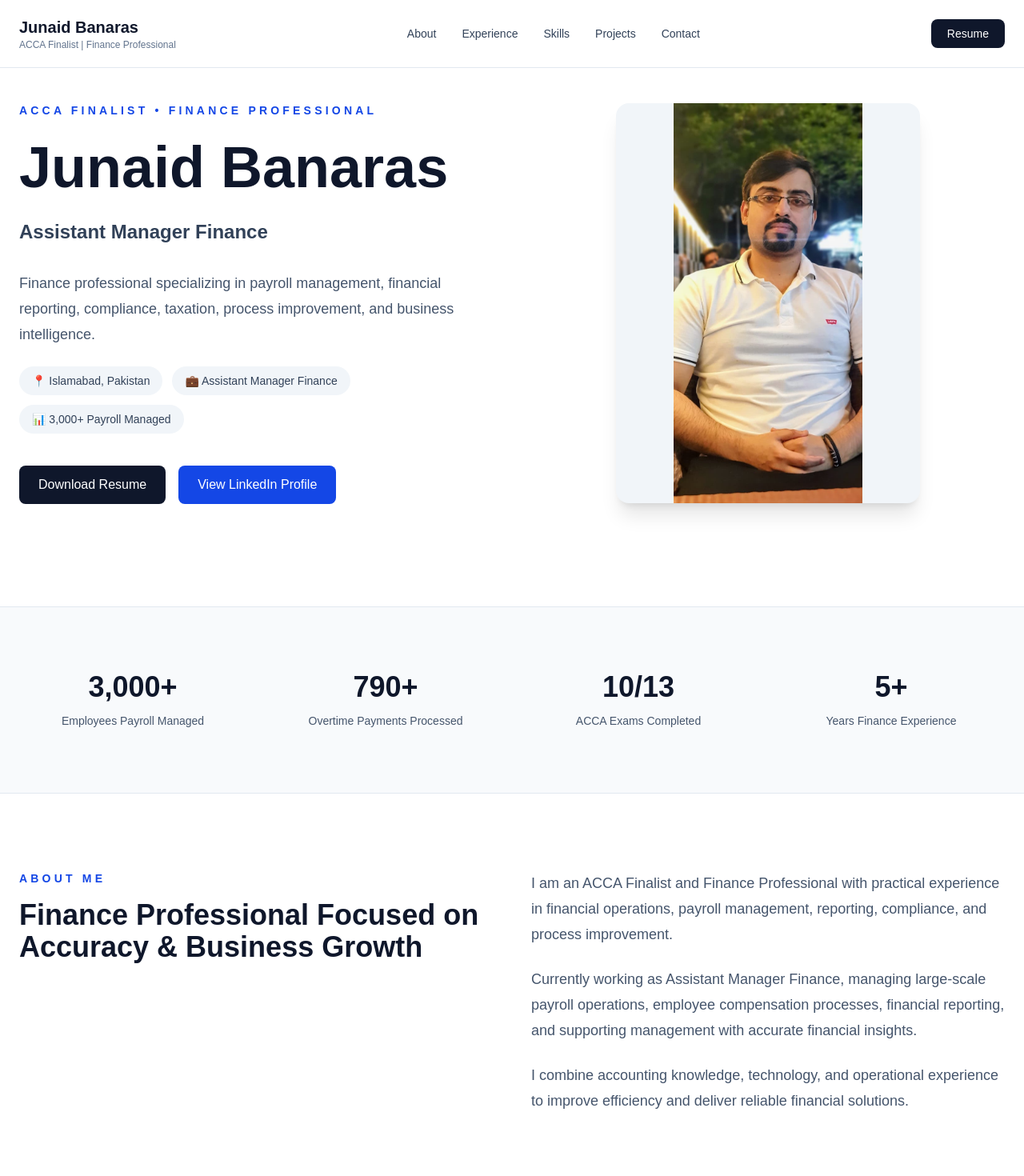
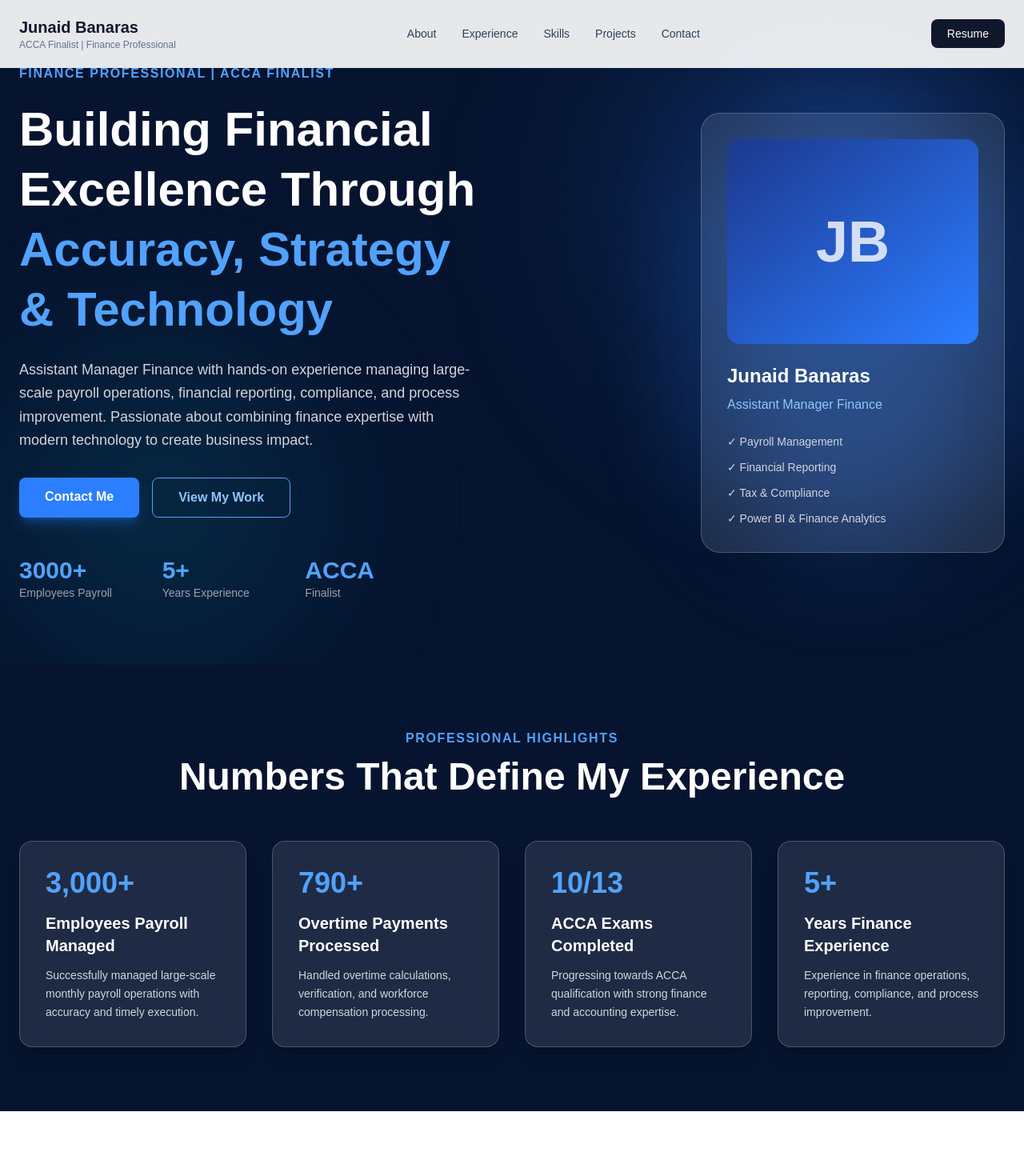
Before and after one commit to junaidraja8994-ai/acca-portfolio, a Next.js app: page / in a window 1280 px wide. Shown: the top 1470 px of the page at 80% size. Built offline with nearby package versions, Linux system fonts and the light colour scheme.

Commit message:
Update hero and statistics design

```diff
--- a/components/Hero.tsx
+++ b/components/Hero.tsx
@@ -1,96 +1,137 @@
 export default function Hero() {
     return (
-        <section className="mx-auto max-w-7xl px-6 py-32">
-            <div className="grid items-center gap-12 lg:grid-cols-2">
+        <section className="relative min-h-screen flex items-center overflow-hidden bg-[#06142f] text-white">
+            {/* Background Glow */}
+            <div className="absolute top-0 right-0 w-[500px] h-[500px] bg-blue-500/20 rounded-full blur-[120px]" />
+            <div className="absolute bottom-0 left-0 w-[400px] h-[400px] bg-cyan-400/10 rounded-full blur-[100px]" />
 
-                {/* Left Content */}
-                <div>
+            <div className="container mx-auto px-6 py-20 relative z-10">
+                <div className="grid lg:grid-cols-2 gap-12 items-center">
 
-                    <p className="mb-4 text-sm font-semibold uppercase tracking-[0.3em] text-blue-700">
-                        ACCA Finalist • Finance Professional
-                    </p>
+                    {/* Left Content */}
+                    <div>
+                        <p className="text-blue-400 font-semibold tracking-widest uppercase mb-5">
+                            Finance Professional | ACCA Finalist
+                        </p>
 
+                        <h1 className="text-4xl md:text-6xl font-bold leading-tight mb-6">
+                            Building Financial Excellence Through
+                            <span className="text-blue-400"> Accuracy, Strategy & Technology</span>
+                        </h1>
 
-                    <h1 className="text-5xl font-bold leading-tight text-slate-900 lg:text-7xl">
-                        Junaid Banaras
-                    </h1>
+                        <p className="text-gray-300 text-lg leading-relaxed mb-8 max-w-xl">
+                            Assistant Manager Finance with hands-on experience managing
+                            large-scale payroll operations, financial reporting, compliance,
+                            and process improvement. Passionate about combining finance
+                            expertise with modern technology to create business impact.
+                        </p>
 
+                        <div className="flex flex-wrap gap-4">
+                            <a
+                                href="#contact"
+                                className="px-8 py-3 rounded-lg bg-blue-500 hover:bg-blue-600 transition font-semibold shadow-lg shadow-blue-500/30"
+                            >
+                                Contact Me
+                            </a>
 
-                    <h2 className="mt-5 text-2xl font-semibold text-slate-700">
-                        Assistant Manager Finance
-                    </h2>
+                            <a
+                                href="#projects"
+                                className="px-8 py-3 rounded-lg border border-blue-400 text-blue-300 hover:bg-blue-400 hover:text-white transition font-semibold"
+                            >
+                                View My Work
+                            </a>
+                        </div>
 
+                        {/* Quick Stats */}
+                        <div className="grid grid-cols-3 gap-6 mt-12 max-w-lg">
 
-                    <p className="mt-8 max-w-xl text-lg leading-8 text-slate-600">
-                        Finance professional specializing in payroll management,
-                        financial reporting, compliance, taxation, process improvement,
-                        and business intelligence.
-                    </p>
+                            <div>
+                                <h3 className="text-3xl font-bold text-blue-400">
+                                    3000+
+                                </h3>
+                                <p className="text-gray-400 text-sm">
+                                    Employees Payroll
+                                </p>
+                            </div>
 
+                            <div>
+                                <h3 className="text-3xl font-bold text-blue-400">
+                                    5+
+                                </h3>
+                                <p className="text-gray-400 text-sm">
+                                    Years Experience
+                                </p>
+                            </div>
 
-                    {/* Professional Highlights */}
-                    <div className="mt-6 flex flex-wrap gap-3">
+                            <div>
+                                <h3 className="text-3xl font-bold text-blue-400">
+                                    ACCA
+                                </h3>
+                                <p className="text-gray-400 text-sm">
+                                    Finalist
+                                </p>
+                            </div>
 
-                        <span className="rounded-full bg-slate-100 px-4 py-2 text-sm font-medium text-slate-700">
-                            📍 Islamabad, Pakistan
-                        </span>
-
-
-                        <span className="rounded-full bg-slate-100 px-4 py-2 text-sm font-medium text-slate-700">
-                            💼 Assistant Manager Finance
-                        </span>
-
-
-                        <span className="rounded-full bg-slate-100 px-4 py-2 text-sm font-medium text-slate-700">
-                            📊 3,000+ Payroll Managed
-                        </span>
-
+                        </div>
                     </div>
 
 
-                    {/* Buttons */}
-                    <div className="mt-10 flex flex-wrap gap-4">
+                    {/* Right Profile Card */}
+                    <div className="flex justify-center lg:justify-end">
+
+                        <div className="relative">
+
+                            <div className="absolute inset-0 bg-blue-500/30 blur-3xl rounded-full" />
+
+                            <div className="relative bg-white/10 backdrop-blur-xl border border-white/20 rounded-3xl p-8 w-[320px] md:w-[380px] shadow-2xl">
+
+                                <div className="h-64 rounded-2xl bg-gradient-to-br from-blue-900 to-blue-500 flex items-center justify-center mb-6">
+
+                                    <span className="text-7xl font-bold text-white/80">
+                                        JB
+                                    </span>
+
+                                </div>
 
 
-                        <button className="rounded-lg bg-slate-900 px-6 py-3 text-white transition hover:bg-slate-700">
-                            Download Resume
-                        </button>
+                                <h2 className="text-2xl font-bold">
+                                    Junaid Banaras
+                                </h2>
+
+                                <p className="text-blue-300 mt-2">
+                                    Assistant Manager Finance
+                                </p>
 
 
-                        <a
-                            href="https://www.linkedin.com/in/junaid-banaras-4221332a0/"
-                            target="_blank"
-                            rel="noopener noreferrer"
-                            className="rounded-lg bg-blue-700 px-6 py-3 text-white transition hover:bg-blue-800"
-                        >
-                            View LinkedIn Profile
-                        </a>
+                                <div className="mt-6 space-y-3 text-sm text-gray-300">
 
+                                    <p>
+                                        ✓ Payroll Management
+                                    </p>
 
-                    </div>
+                                    <p>
+                                        ✓ Financial Reporting
+                                    </p>
 
+                                    <p>
+                                        ✓ Tax & Compliance
+                                    </p>
 
-                </div>
+                                    <p>
+                                        ✓ Power BI & Finance Analytics
+                                    </p>
 
+                                </div>
 
+                            </div>
 
-                {/* Profile Image */}
-                <div className="flex justify-center">
-
-                    <div className="h-[500px] w-[380px] overflow-hidden rounded-2xl bg-slate-100 shadow-xl">
-
-                        <img
-                            src="/profile.jpg"
-                            alt="Junaid Banaras - ACCA Finance Professional"
-                            className="h-full w-full object-contain"
-                        />
+                        </div>
 
                     </div>
 
                 </div>
+            </div>
 
-
-            </div>
         </section>
     );
 }
--- a/components/Stats.tsx
+++ b/components/Stats.tsx
@@ -1,43 +1,98 @@
-export default function Stats() {
+"use client";
+
+import { motion } from "framer-motion";
+
 const stats = [
     {
         number: "3,000+",
-            label: "Employees Payroll Managed",
+        title: "Employees Payroll Managed",
+        description:
+            "Successfully managed large-scale monthly payroll operations with accuracy and timely execution.",
     },
     {
         number: "790+",
-            label: "Overtime Payments Processed",
+        title: "Overtime Payments Processed",
+        description:
+            "Handled overtime calculations, verification, and workforce compensation processing.",
     },
     {
         number: "10/13",
-            label: "ACCA Exams Completed",
+        title: "ACCA Exams Completed",
+        description:
+            "Progressing towards ACCA qualification with strong finance and accounting expertise.",
     },
     {
         number: "5+",
-            label: "Years Finance Experience",
+        title: "Years Finance Experience",
+        description:
+            "Experience in finance operations, reporting, compliance, and process improvement.",
     },
 ];
 
+export default function Stats() {
     return (
-        <section className="border-y border-slate-200 bg-slate-50 py-20">
-            <div className="mx-auto grid max-w-7xl gap-8 px-6 sm:grid-cols-2 lg:grid-cols-4">
+        <section className="bg-[#06142f] py-20 text-white">
 
-                {stats.map((item) => (
-                    <div
-                        key={item.label}
-                        className="text-center"
+            <div className="container mx-auto px-6">
+
+                <div className="text-center mb-14">
+                    <p className="text-blue-400 uppercase tracking-widest font-semibold">
+                        Professional Highlights
+                    </p>
+
+                    <h2 className="text-3xl md:text-5xl font-bold mt-3">
+                        Numbers That Define My Experience
+                    </h2>
+                </div>
+
+
+                <div className="grid md:grid-cols-2 lg:grid-cols-4 gap-8">
+
+                    {stats.map((stat, index) => (
+
+                        <motion.div
+                            key={index}
+                            initial={{ opacity: 0, y: 40 }}
+                            whileInView={{ opacity: 1, y: 0 }}
+                            transition={{
+                                duration: 0.5,
+                                delay: index * 0.15,
+                            }}
+                            viewport={{ once: true }}
+                            className="
+                bg-white/10
+                backdrop-blur-lg
+                border
+                border-white/20
+                rounded-2xl
+                p-8
+                shadow-xl
+                hover:-translate-y-2
+                transition-all
+                duration-300
+              "
                         >
-                        <h3 className="text-4xl font-bold text-slate-900">
-                            {item.number}
+
+                            <h3 className="text-4xl font-bold text-blue-400">
+                                {stat.number}
                             </h3>
 
-                        <p className="mt-3 text-sm font-medium text-slate-600">
-                            {item.label}
+                            <h4 className="text-xl font-semibold mt-4">
+                                {stat.title}
+                            </h4>
+
+                            <p className="text-gray-300 mt-3 leading-relaxed text-sm">
+                                {stat.description}
                             </p>
-                    </div>
+
+                        </motion.div>
+
                     ))}
 
                 </div>
+
+            </div>
+
         </section>
     );
 }
```
Lines whose indentation alone changed are shown as unchanged.
